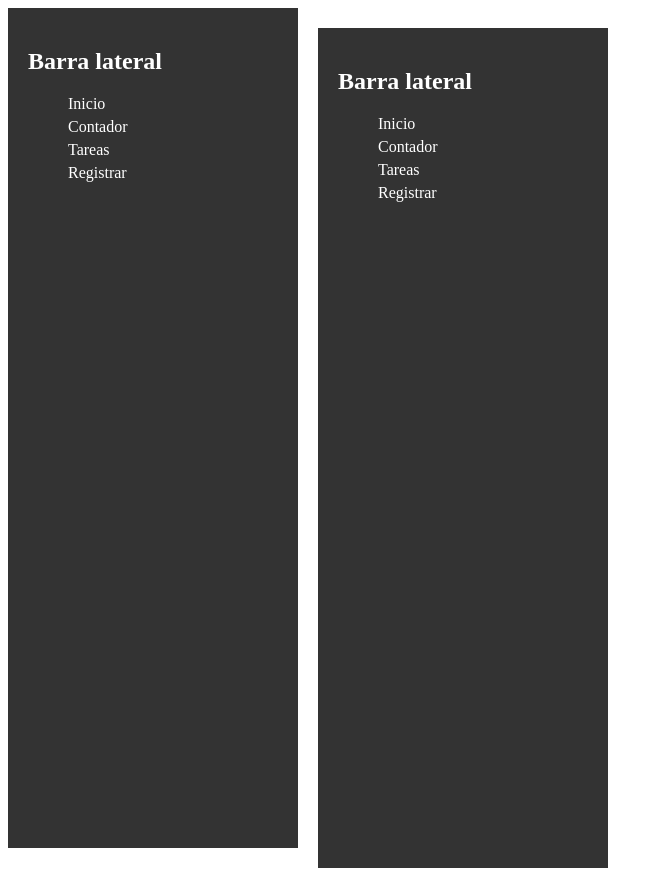
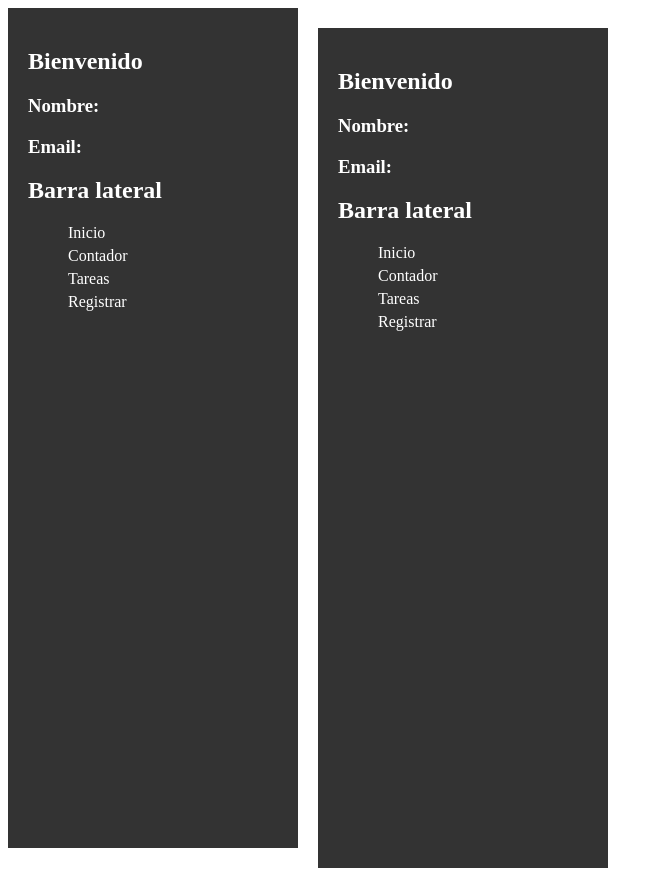
Before and after one commit to GaboSandova1/Proyecto-Vue, a Vue app: page /sideBar in a window 1280 px wide. Shown: the whole page, without its empty margins (0-663 px from the left). Built offline with nearby package versions, Linux system fonts and the light colour scheme.

Commit message:
Crea Store de pinia para almacenar los datos de registro

```diff
--- a/src/components/sideBar.vue
+++ b/src/components/sideBar.vue
@@ -1,5 +1,8 @@
 <template>
     <div class="sidebar">
+        <h2>Bienvenido</h2>
+        <h3>Nombre: {{ nombre }}</h3>
+        <h3>Email: {{ email }}</h3>
         <h2>Barra lateral</h2>
         <ul>
             <li>
@@ -19,6 +22,19 @@
 </template>
 
 <script setup>
+    import { useRegistrarStore } from '@/models/registro/stores/registrarStore';
+    import { ref, watch } from 'vue';
+
+    const registrarStore = useRegistrarStore();
+    const nombre = ref(registrarStore.nombre.value);
+    const email = ref(registrarStore.email.value);
+    watch(() => registrarStore.nombre, (newValue) => {
+        nombre.value = newValue;
+    });
+    watch(() => registrarStore.email, (newValue) => {
+        email.value = newValue;
+    });
+
 
 </script>
 
--- /dev/null
+++ b/src/models/registro/stores/registrarStore.js
@@ -0,0 +1,17 @@
+import {defineStore} from 'pinia';
+import {ref} from 'vue';
+
+export const useRegistrarStore = defineStore('registrar',() => {
+    const nombre = ref('');
+    const email = ref('');
+    const guardarRegistro = (nombreFormulario, emailFormulario) => {
+        nombre.value = nombreFormulario;
+        email.value = emailFormulario;
+    }
+
+    return {
+        nombre,
+        email,
+        guardarRegistro,
+    }
+});
--- a/src/models/registro/views/RegistrarView.vue
+++ b/src/models/registro/views/RegistrarView.vue
@@ -4,12 +4,12 @@
         <Form :validation-schema="schema" @submit="onSubmit">
             <div class="form">
                 <label for="nombre">Nombre:</label>
-                <Field type="text" name="nombre" id="nombre" placeholder="Ingrese su nombre"/>
+                <Field v-model="nombre" type="text" name="nombre" id="nombre" placeholder="Ingrese su nombre"/>
                 <ErrorMessage name="nombre"/>
             </div>
             <div class="form">
                 <label for="email">Email:</label>
-                <Field type="email" name="email" id="email" placeholder="Ingrese su Email"/>
+                <Field v-model="email" type="email" name="email" id="email" placeholder="Ingrese su Email"/>
                 <ErrorMessage name="email"/>
             </div>
             <div class="form">
@@ -24,8 +24,16 @@
 <script setup>
     import {Form, Field, ErrorMessage} from 'vee-validate';
     import {schema} from '../schemas/validationSchema';
+    import { useRegistrarStore } from '../stores/registrarStore';
+    import { ref } from 'vue';
+
+    const registrarStore = useRegistrarStore();
+
+    const nombre = ref('');
+    const email = ref('');
 
     const onSubmit = () => {
+        registrarStore.guardarRegistro(nombre.value, email.value);
         console.log('Formulario enviado');
     }
 
```
